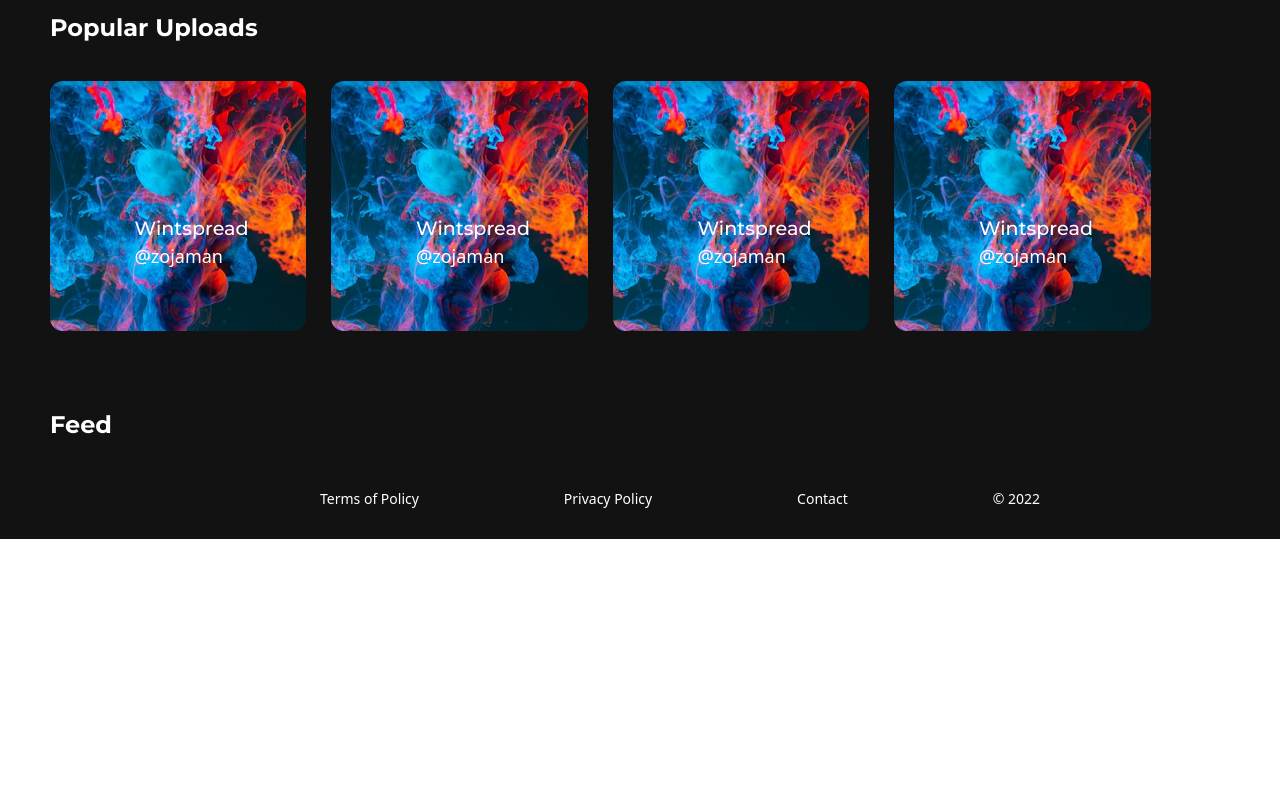
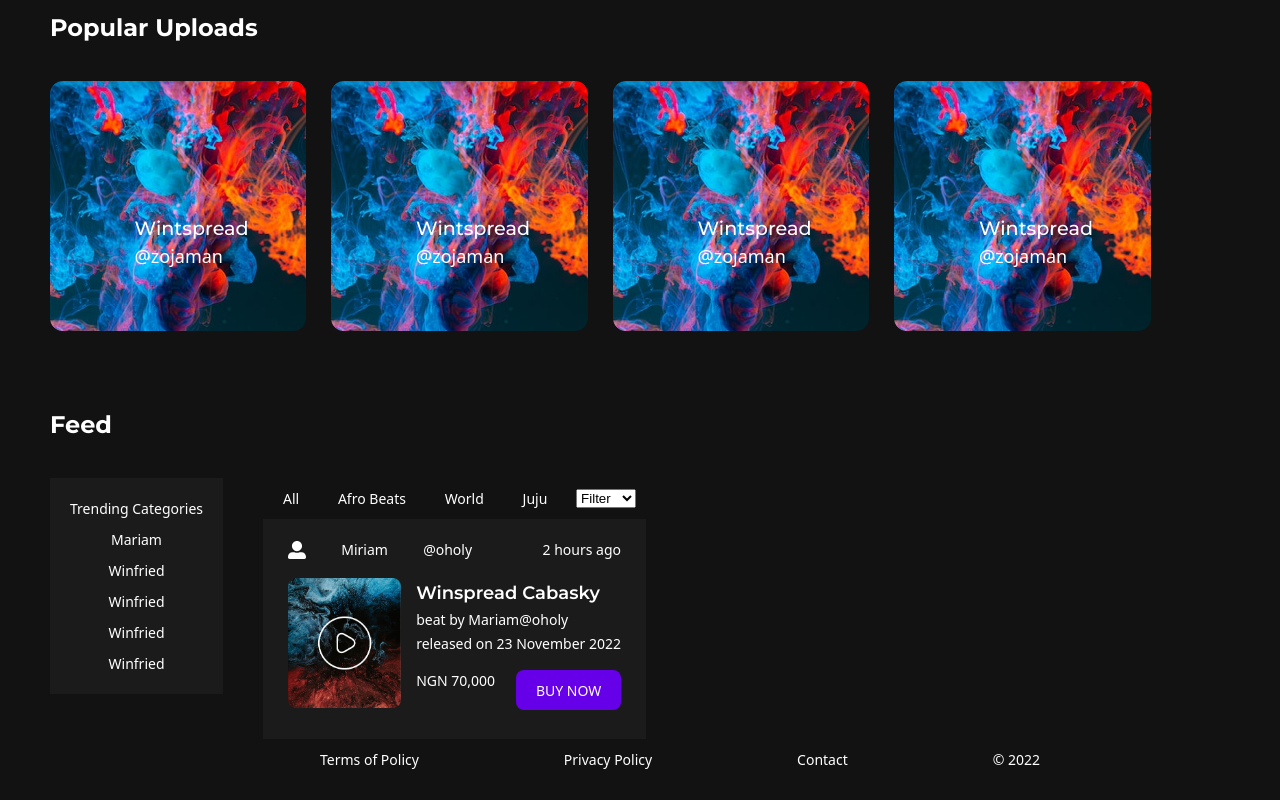
Before and after one commit to Kene10-codes/kulture, a React (Vite) app: page / in a window 1280 px wide. Shown: the part 768-1568 px from the top of the page. Before the commit the page ends 1307 px from the top, so only its background shows below. Built offline with nearby package versions, Linux system fonts and the light colour scheme.

Commit message:
working on the feed section

```diff
--- /dev/null
+++ b/src/components/Feed/FeedCard.css
@@ -0,0 +1,67 @@
+.feed_wrapper {
+    display: flex;
+}
+
+.feed_categories{
+    display: flex;
+    flex-direction: column;
+    justify-content: flex-start;
+    gap: 10px;
+    background-color: #1B1B1B;
+    padding: 20px 10px;
+    margin-right: 40px;
+}
+
+.feed_genres {
+    padding: 10px;
+}
+
+.feed_card {
+    background-color: #1B1B1B;
+    height: 220px;
+    padding: 20px 25px;
+}
+
+.feed_card span {
+    color: #fff;
+    font-weight: 300;
+}
+
+.feed_card img {
+    height: 130px;
+}
+
+.feed_card h3 {
+    font-size: 18px;
+    font-weight: 600;
+}
+.feed_card .feed_card_header {
+    display: flex;
+    justify-content: space-between;
+    align-items: center;
+}
+
+.feed_card_content {
+    display: flex;
+    justify-content: space-between;
+    align-items: center;
+    padding-top: 15px;
+    gap: 15px;
+}
+
+.feed_card .feed_card_singer span,
+span {
+    font-size: 14px;
+}
+
+.feed_card_buy {
+    display: flex;
+    justify-content: space-between;
+    padding-top: 15px;
+}
+
+.feed_card button {
+    width: 105px;
+    text-transform: uppercase;
+    border-radius: 8px;
+}
--- /dev/null
+++ b/src/components/Feed/FeedCard.jsx
@@ -0,0 +1,68 @@
+import React from "react";
+import { FaUserAlt } from "react-icons/fa";
+import FeedImg from "../../assets/feed-img.png";
+import "./FeedCard.css";
+
+const FeedCard = () => {
+  return (
+    <div className="feed_wrapper">
+      <div>
+        <ul className="feed_categories">
+          <li>Trending Categories</li>
+          <li>Mariam</li>
+          <li>Winfried</li>
+          <li>Winfried</li>
+          <li>Winfried</li>
+          <li>Winfried</li>
+        </ul>
+      </div>
+      <div>
+        <div>
+          <ul className="feed_genres">
+            <li>All</li>
+            <li>Afro Beats</li>
+            <li>World</li>
+            <li>Juju</li>
+            <select name="" id="">
+              <option>Filter</option>
+              <option>Name</option>
+              <option>Genre</option>
+            </select>
+          </ul>
+        </div>
+        <div className="feed_card">
+       <div>
+       <div className="feed_card_header">
+            {" "}
+            <FaUserAlt size={18} color="#fff" />
+            <span>Miriam</span>
+            <span>@oholy</span>
+            <span></span>
+            <span>2 hours ago</span>
+          </div>
+
+          <div className="feed_card_content">
+            <img src={FeedImg} alt="" />
+            <div>
+            <h3>Winspread Cabasky</h3>
+            <div>
+              <div className="feed_card_singer">
+                <span>beat by Mariam</span>
+                <span>@oholy</span>
+              </div>
+              <span>released on 23 November 2022</span>
+              <div className="feed_card_buy">
+                <span>NGN 70,000</span>
+                <button>Buy Now</button>
+              </div>
+            </div>
+            </div>
+          </div>
+    </div>
+        </div>
+      </div>
+    </div>
+  );
+};
+
+export default FeedCard;
--- a/src/pages/Home/Home.jsx
+++ b/src/pages/Home/Home.jsx
@@ -3,6 +3,7 @@ import Navbar from "../../components/Navbar/Navbar";
 import bgCover from "../../assets/bg-cover.png";
 import PopularCard from "../../components/PopularCard/PopularCard";
 import "./Home.css";
+import FeedCard from "../../components/Feed/FeedCard";
 
 const Home = () => {
   return (
@@ -44,7 +45,7 @@ const Home = () => {
 
       <div className="feed_section">
         <h3 className="feed_head">Feed</h3>
-
+        <FeedCard />
       </div>
     </div>
   );
```
Also changed, not shown: src/assets/feed-img.png (added).
